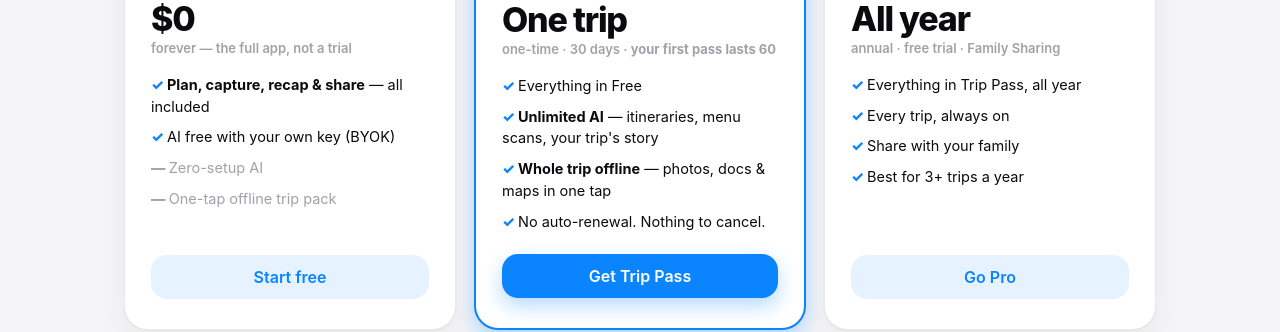
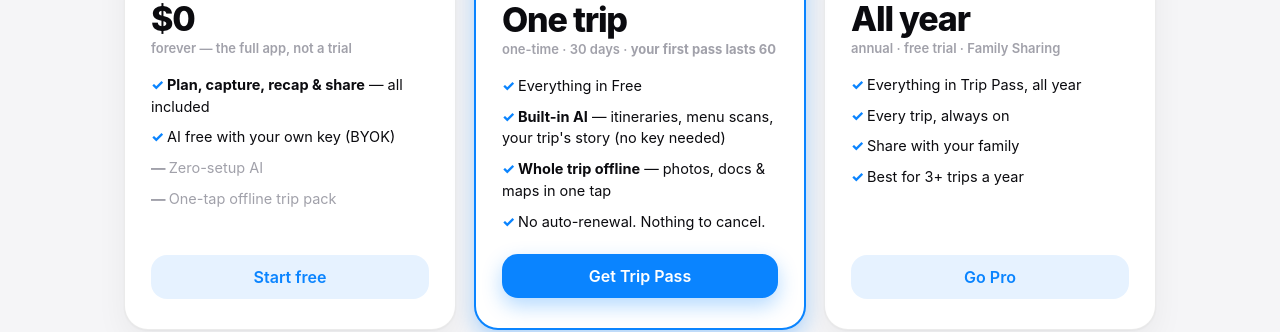
Before and after one commit to jasminestudios/jasminestudios.github.io, a Jekyll site: the page itinr/index.html, which Jekyll copies as it is, in a window 1280 px wide and 900 px high, scrolled down 4269 px. Shown: the part 152-484 px from the top of the window. Built offline with Jekyll 4.4.1, drawn with Linux system fonts in a browser that asks for light colours.

Commit message:
itinr: Unlimited AI 문구 정정 (Built-in AI, no key needed)

```diff
--- a/itinr/index.html
+++ b/itinr/index.html
@@ -235,7 +235,7 @@
         <div class="per">one-time · 30 days · <b>your first pass lasts 60</b></div>
         <ul>
           <li>Everything in Free</li>
-          <li><b>Unlimited AI</b> — itineraries, menu scans, your trip's story</li>
+          <li><b>Built-in AI</b> — itineraries, menu scans, your trip's story (no key needed)</li>
           <li><b>Whole trip offline</b> — photos, docs &amp; maps in one tap</li>
           <li>No auto-renewal. Nothing to cancel.</li>
         </ul>
@@ -278,7 +278,7 @@
         <summary>What can I do for free?</summary>
         <p>Almost everything — planning, capturing, the recap, and live sharing. AI is free too with
         your own API key (Claude, Gemini, OpenAI, DeepSeek), billed to you at cost.
-        Paid plans mainly add convenience: zero-setup unlimited AI and the one-tap offline pack.</p>
+        Paid plans mainly add convenience: zero-setup AI and the one-tap offline pack.</p>
       </details>
       <details class="ds-card">
         <summary>Is Trip Pass a subscription?</summary>
```
